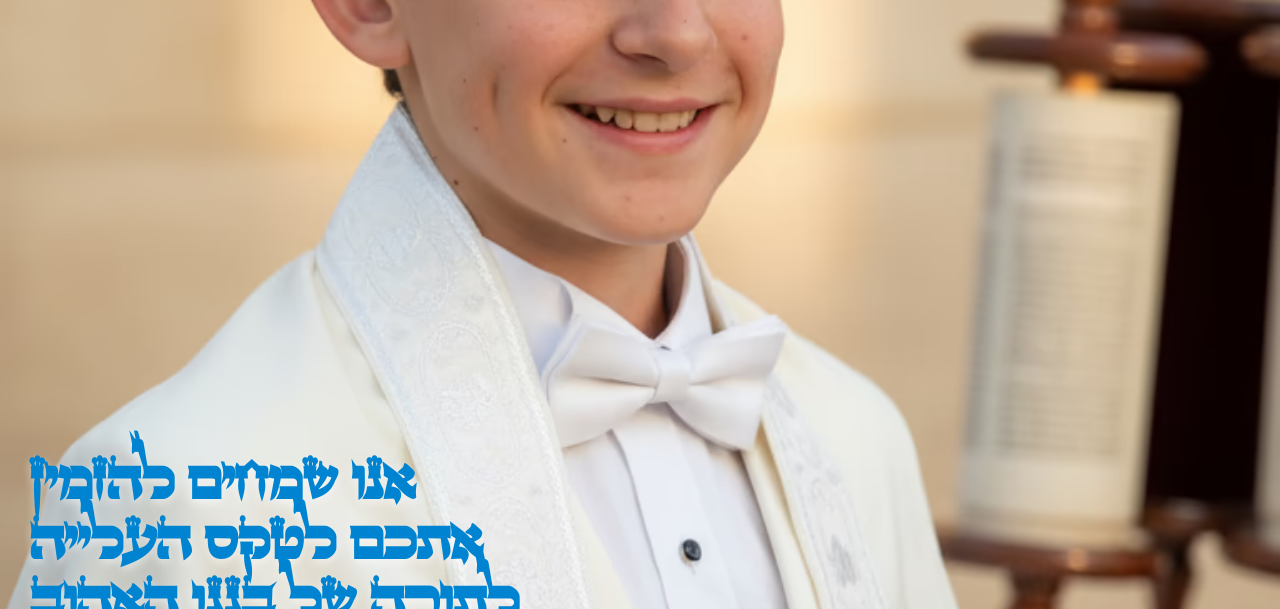
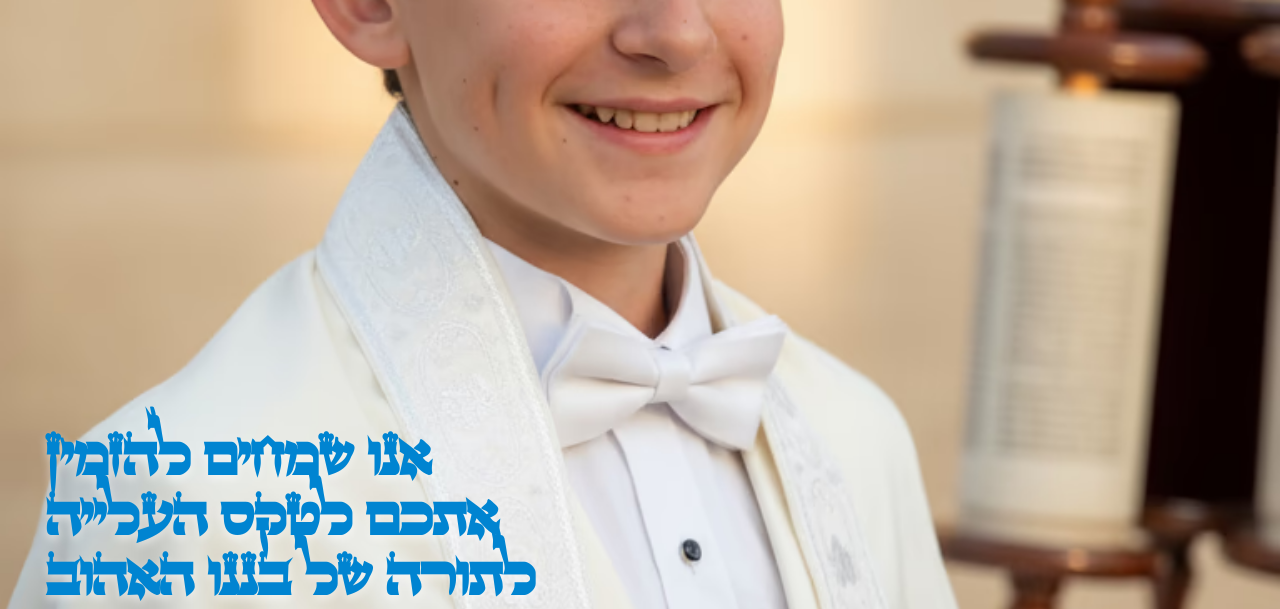
Before and after one commit to maxlk/gavriel-bar-mitzvah, a website: page public/index.html in a window 1280 px wide. Shown: the top 609 px of the page. Drawn offline with nearby package versions, Linux system fonts and the light colour scheme.

Commit message:
Don't use dvh units to avoid jumpy behavior

```diff
--- a/public/index.html
+++ b/public/index.html
@@ -125,12 +125,10 @@
       body {
         font-family: "Inter", sans-serif;
         height: 100vh;
-        height: 100dvh;
       }
 
       article {
         height: 100vh;
-        height: 100dvh;
         overflow-y: scroll;
         scroll-snap-type: y mandatory;
       }
@@ -249,17 +247,20 @@
       /* Стиль для каждой секции, занимающей весь экран и с выравниванием для snap-scrolling */
       .snap-section {
         height: 100vh;
-        height: 100dvh;
         scroll-snap-align: start;
+
         /* Добавляем градиент для лучшей читаемости текста на фоне */
-        background-color: rgba(0, 0, 0, 0.2); /* Общий темный оверлей */
         display: flex;
         flex-direction: column;
         justify-content: center;
         align-items: center;
-        color: white;
-        padding: 1rem;
+
+        padding: 1rem 1rem 4rem 1rem;
         position: relative; /* Для позиционирования внутреннего контента */
+      }
+
+      #cover {
+        justify-content: end;
       }
     </style>
   </head>
@@ -267,8 +268,8 @@
   <body class="selection:bg-indigo-600 selection:text-white">
     <article>
       <!-- 1. Секция: Приглашение (Секция 1 - Полупрозрачный фон тьмы) -->
-      <section id="cover" class="snap-section bg-black/30">
-        <div class="absolute bottom-10 p-4 pb-0 w-full text-center">
+      <section id="cover" class="snap-section flex-col justify-end">
+        <div class="bottom-10 p-4 pb-0 w-full text-center">
           <h1
             class="text-4xl text-left sm:text-6xl font-extrabold font-7 tracking-tight text-sky-600 drop-shadow-lg drop-shadow-white/50"
           >
```
